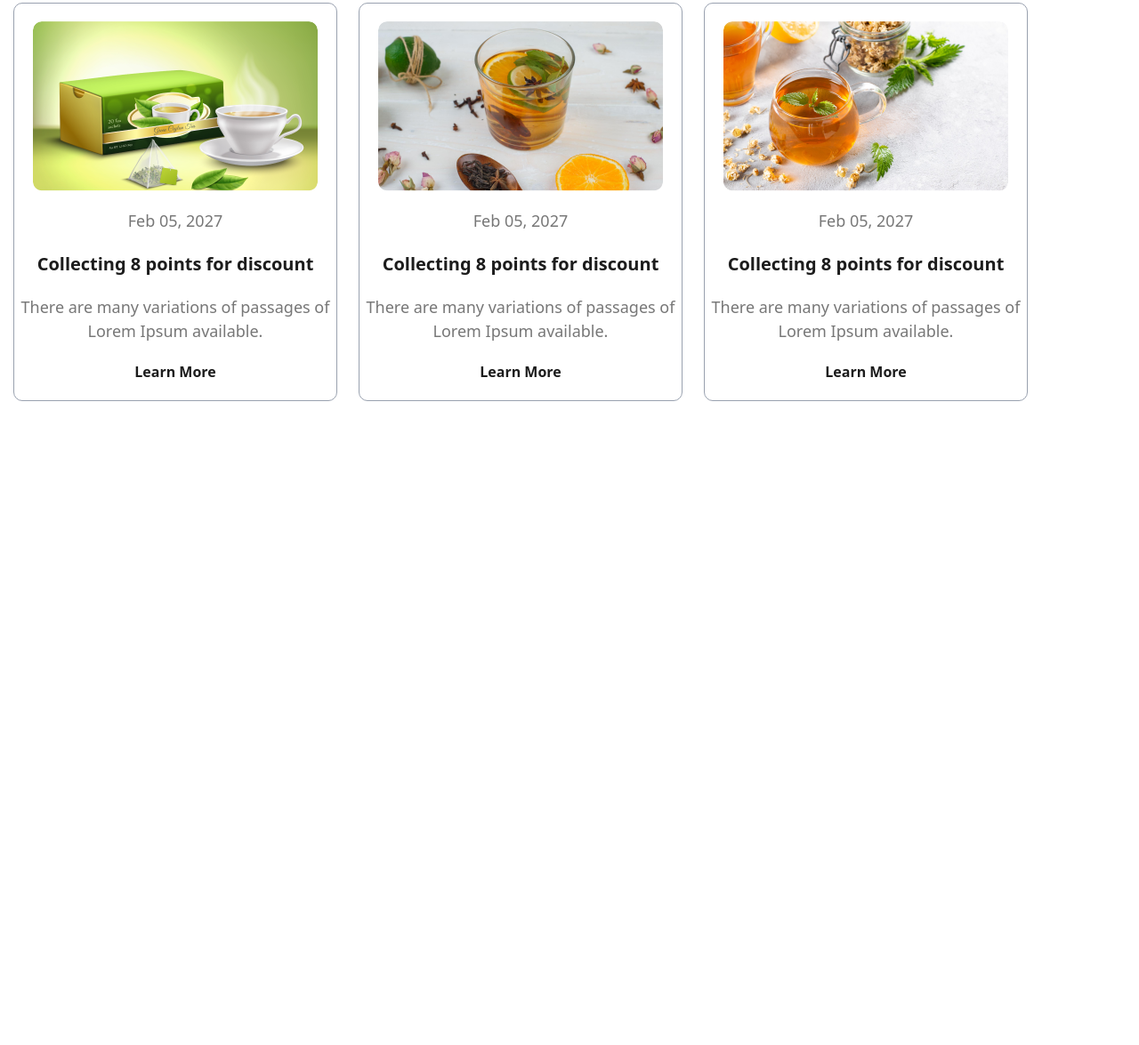
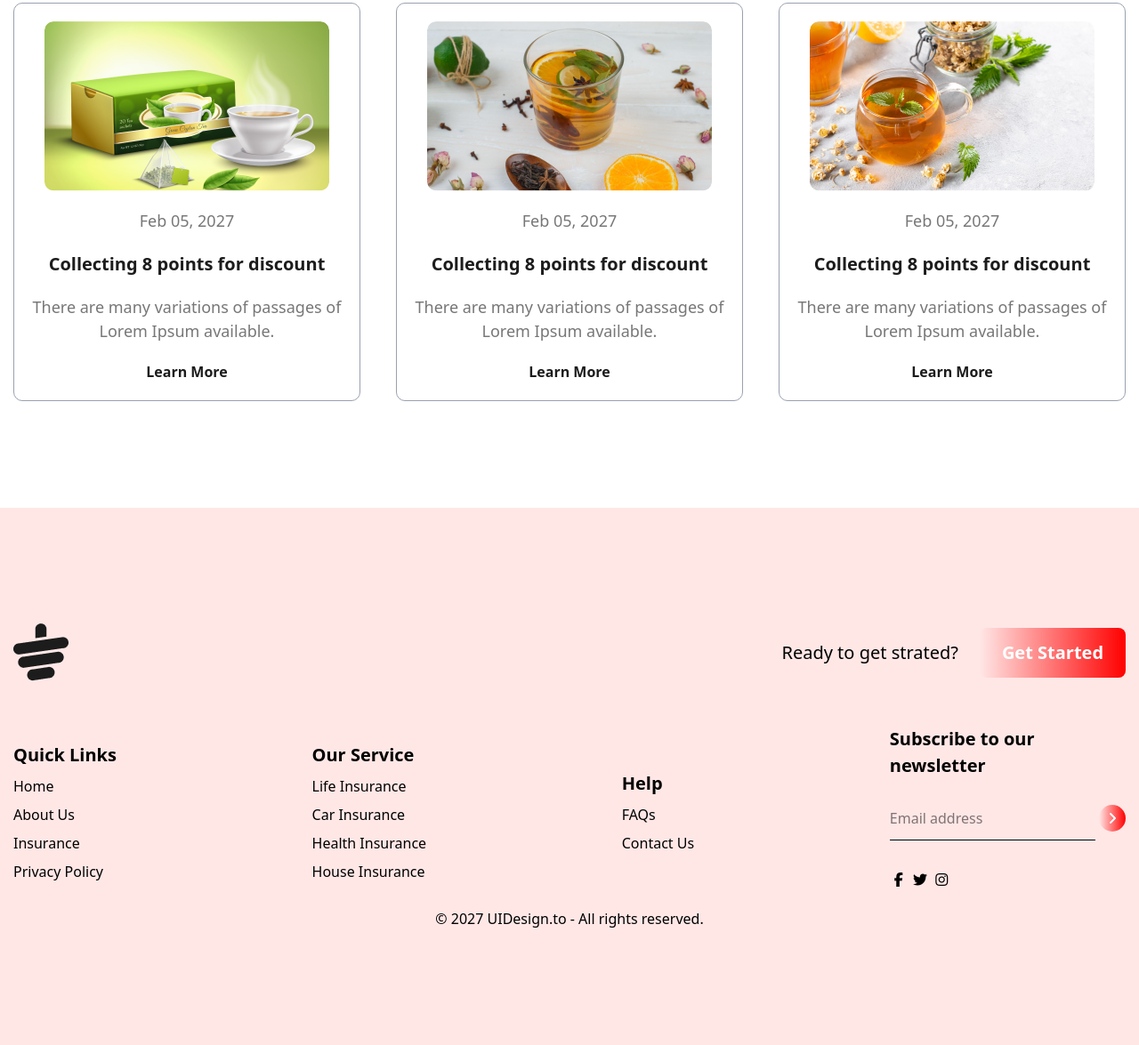
Before and after one commit to ImranSanvi/Tea-house, a plain HTML site: page index.html in a window 1280 px wide. Shown: the part 2938-4113 px from the top of the page at 89% size. Before the commit the page ends 3389 px from the top, so only its background shows below. Drawn offline with nearby package versions, Linux system fonts and the light colour scheme.

Commit message:
Footer section

```diff
--- a/index.html
+++ b/index.html
@@ -137,9 +137,9 @@
         <section class="parent text-center max-w-[1250px] mx-auto mt-[120px]">
             <h1 class="font-extrabold text-[45px] text-[#1C1C1C]">News & Events</h1>
             <p class="font-medium text-[16px] text-[#777777]">There are many variations of passages of Lorem Ipsum available, but the majority have suffered alteration in some form,<br/> by injected humour, or randomised words which don't look even slightly believable. </p>
-            <div class="cards mt-[50px] flex gap-6">
-                <div class="card w-[364px] h-[448px] rounded-[10px] flex justify-center items-center border-1 border-gray-400">
-                    <div>
+            <div class="cards mt-[50px] flex gap-10">
+                <div class="card h-[448px] rounded-[10px] flex justify-center items-center border-1 border-gray-400">
+                    <div class="p-2">
                         <img src="images/news-1.png" alt="" class="rounded-[10px] mx-auto">
                         <p class="font-medium text-[18px] text-[#777777] my-5">Feb 05, 2027</p>
                         <h3 class="font-extrabold text-[20px] text-[#1C1C1C]">Collecting 8 points for discount</h3>
@@ -147,8 +147,8 @@
                         <h4 class="font-bold text-[16px] text-[#1C1C1C]">Learn More</h4>
                     </div>
                 </div>
-                <div class="card w-[364px] h-[448px] rounded-[10px] flex justify-center items-center border-1 border-gray-400">
-                    <div>
+                <div class="card h-[448px] rounded-[10px] flex justify-center items-center border-1 border-gray-400">
+                    <div class="p-2">
                         <img src="images/news-2.png" alt="" class="rounded-[10px] mx-auto">
                         <p class="font-medium text-[18px] text-[#777777] my-5">Feb 05, 2027</p>
                         <h3 class="font-extrabold text-[20px] text-[#1C1C1C]">Collecting 8 points for discount</h3>
@@ -156,8 +156,8 @@
                         <h4 class="font-bold text-[16px] text-[#1C1C1C]">Learn More</h4>
                     </div>
                 </div>
-                <div class="card w-[364px] h-[448px] rounded-[10px] flex justify-center items-center border-1 border-gray-400">
-                    <div>
+                <div class="card h-[448px] rounded-[10px] flex justify-center items-center border-1 border-gray-400">
+                    <div class="p-2">
                         <img src="images/news-3.png" alt="" class="rounded-[10px] mx-auto">
                         <p class="font-medium text-[18px] text-[#777777] my-5">Feb 05, 2027</p>
                         <h3 class="font-extrabold text-[20px] text-[#1C1C1C]">Collecting 8 points for discount</h3>
@@ -168,5 +168,53 @@
             </div>
         </section>
 
+        <!-- Footer section -->
+        <div class="footer mt-[120px] bg-[#ffe7e6]">
+            <div class="footer-parent max-w-[1250px] mx-auto py-[130px]">
+
+                <div class="flex justify-between items-center">
+                    <img src="images/cup.png" alt="" w-[62px] h-[64px]>
+                    <div class="flex gap-6 justify-center items-center">
+                        <p class="font-medium text-[20px]">Ready to get strated?</p>
+                        <button type="button" class="w-[164px] h-[56px] rounded-[8px] text-white bg-gradient-to-l from-[#ff0000] to-[#ff8938""> <span class="font-bold text-[20px] ">Get Started</span></button>
+                    </div>
+                </div>
+
+                <div class="flex flex-col items-center text-center md:flex-row md:text-left justify-between mt-[50px]">
+                    <div>
+                        <h3 class="font-semibold text-[20px] mt-2">Quick Links</h3>
+                        <p class="font-regular text-[16px] mt-2">Home</p>
+                        <p class="font-regular text-[16px] mt-2">About Us</p>
+                        <p class="font-regular text-[16px] mt-2">Insurance</p>
+                        <p class="font-regular text-[16px] mt-2">Privacy Policy</p>
+                    </div>
+                    <div>
+                        <h3 class="font-semibold text-[20px] mt-2">Our Service</h3>
+                        <p class="font-regular text-[16px] mt-2">Life Insurance</p>
+                        <p class="font-regular text-[16px] mt-2">Car Insurance</p>
+                        <p class="font-regular text-[16px] mt-2">Health Insurance</p>
+                        <p class="font-regular text-[16px] mt-2">House Insurance</p>
+                    </div>
+                    <div>
+                        <h3 class="font-semibold text-[20px] mt-2">Help</h3>
+                        <p class="font-regular text-[16px] mt-2">FAQs</p>
+                        <p class="font-regular text-[16px] mt-2">Contact Us</p>
+                    </div>
+                    <div>
+                        <h3 class="font-semibold text-[20px]">Subscribe to our<br/> newsletter</h3>
+                        <input type="text" placeholder="Email address" class="border-b-1 outline-none pb-3 mt-8">
+                        <button type="button" class="h-[30px] w-[30px] rounded-full text-white bg-gradient-to-l from-[#ff0000] to-[#ff8938"><i class="fa-solid fa-angle-right"></i></button>
+                        <div class="mt-8">
+                            <i class="fa-brands fa-facebook-f"></i>
+                            <i class="fa-brands fa-twitter"></i>
+                            <i class="fa-brands fa-instagram"></i>
+                        </div>
+                    </div>
+                </div>
+
+                <p class="text-center mt-[20px]">© 2027 UIDesign.to - All rights reserved.</p>
+            </div>
+        </div>
+
 </body>
 </html>
```
